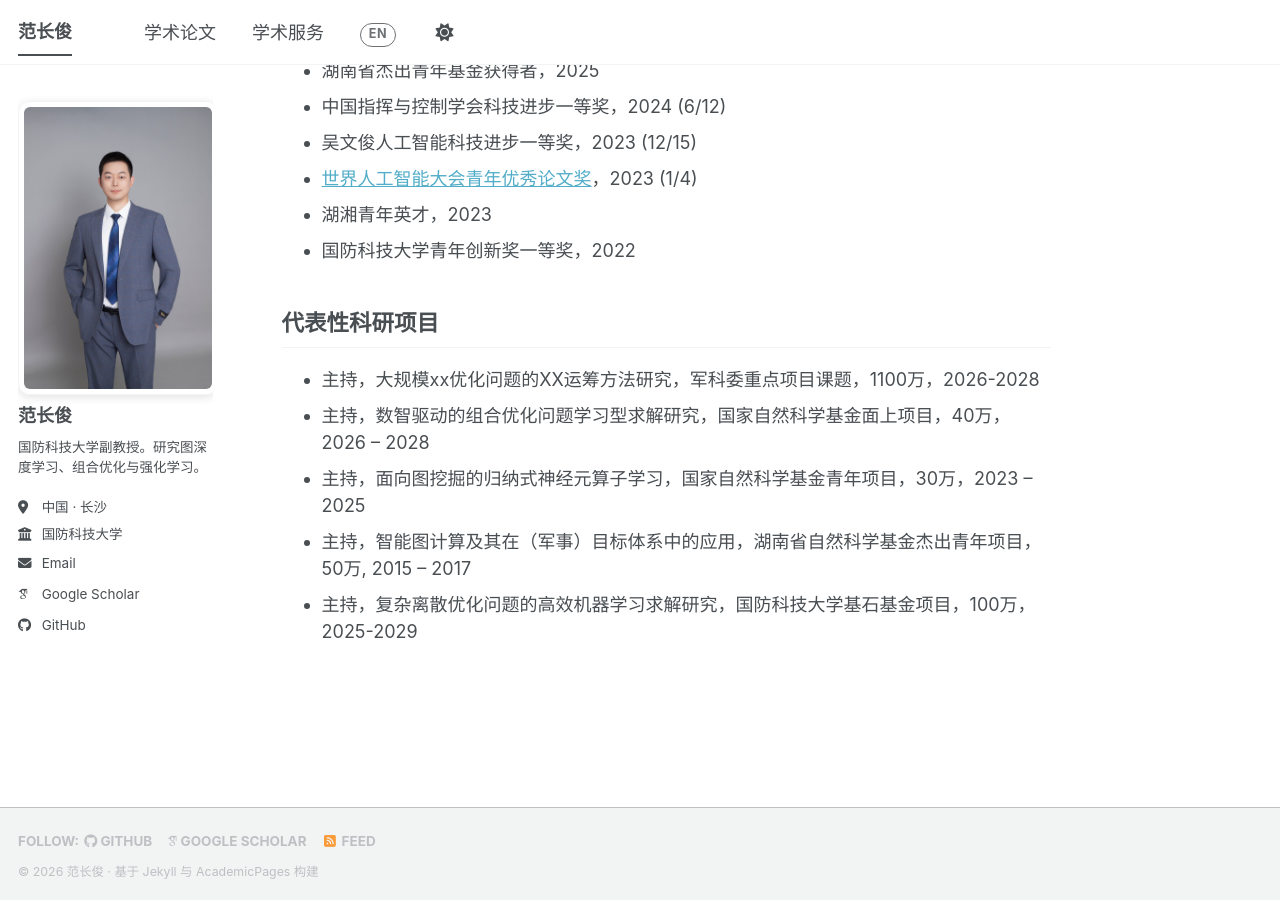
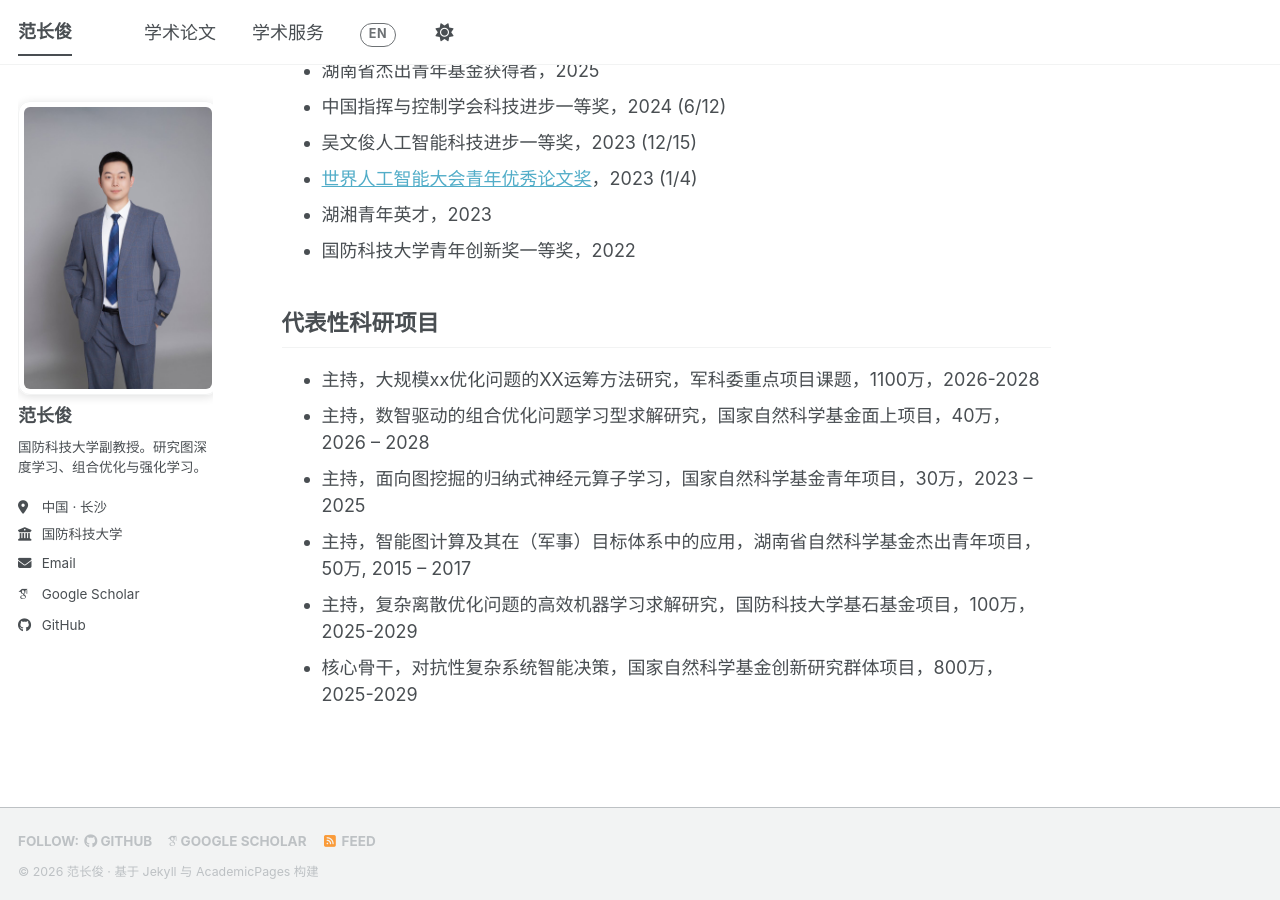
Before and after one commit to fanchangjun/fanchangjun.github.io, a Jekyll site: the page built from _pages/about.md, in a window 1280 px wide and 900 px high, scrolled down 1470 px. Built offline with Jekyll 4.4.1, drawn with Linux system fonts in a browser that asks for light colours; some web fonts are replaced; a script bundle is joined from its source files by our own code; library files that are not in the unit come from our copies.

Commit message:
Update about.md

```diff
--- a/_pages/about.md
+++ b/_pages/about.md
@@ -123,14 +123,16 @@ I am now recruiting Master and PhD students who are passionate about research, s
 - 主持，面向图挖掘的归纳式神经元算子学习，国家自然科学基金青年项目，30万，2023 – 2025
 - 主持，智能图计算及其在（军事）目标体系中的应用，湖南省自然科学基金杰出青年项目，50万, 2015 – 2017
 - 主持，复杂离散优化问题的高效机器学习求解研究，国防科技大学基石基金项目，100万，2025-2029
+- 核心骨干，对抗性复杂系统智能决策，国家自然科学基金创新研究群体项目，800万，2025-2029
 
 </div>
 
 <div class="lang-en" markdown="1">
 
-- PI, Research on XX operation research methods for large-scale XX optimization problems, Key Project Sub‑topic of the Central Military Science and Technology Commission, 1100w, 2026-2028
-- PI, Research on Data-Intelligence-Driven Learning-Based Solving of Combinatorial Optimization Problems, NSFC General Project, 40w, 2026 - 2028
-- PI, Inductive Neural Operator Learning for Graph Mining, NSFC Project for Young Scholars, 30w, 2023 – 2025
-- PI, Intelligent Graph Computing and Its Application in (Military) Target Systems, Hunan Provincial NSF for Excellent Young Scholars, 50w, 2015 – 2017
-- PI, Efficient Machine Learning Approaches for Solving Complex Discrete Optimization Problems, Innovation Research Foundation of National University of Defense Technology, 100w, 2025-2029
+- PI, Research on XX operation research methods for large-scale XX optimization problems, Key Project Sub‑topic of the Central Military Science and Technology Commission, ¥11,000,000, 2026-2028
+- PI, Research on Data-Intelligence-Driven Learning-Based Solving of Combinatorial Optimization Problems, NSFC General Project, ¥400,000, 2026 - 2028
+- PI, Inductive Neural Operator Learning for Graph Mining, NSFC Project for Young Scholars, ¥300,000, 2023 – 2025
+- PI, Intelligent Graph Computing and Its Application in (Military) Target Systems, Hunan Provincial NSF for Excellent Young Scholars, ¥500,000, 2015 – 2017
+- PI, Efficient Machine Learning Approaches for Solving Complex Discrete Optimization Problems, Innovation Research Foundation of National University of Defense Technology, ¥1,000,000, 2025-2029
+- Key Member, Intelligent Decision Making in Adversarial Complex Systems, NSFC Science Fund for Creative Research Groups, ¥8,000,000, 2025–2029
 </div>
```
